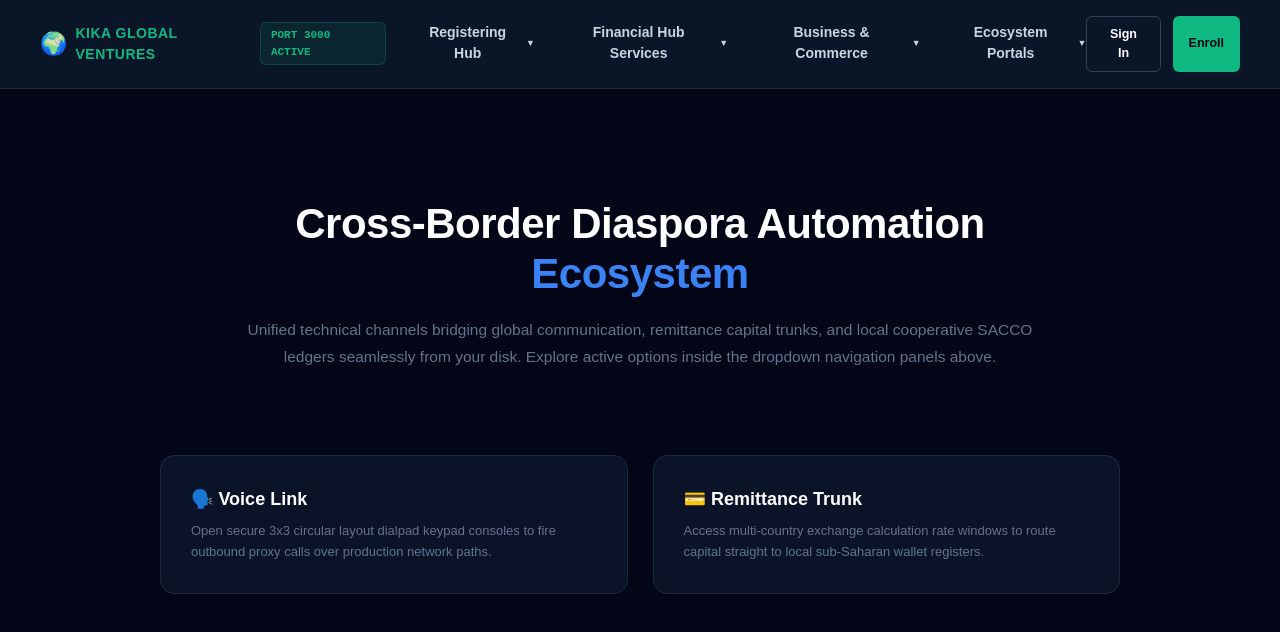
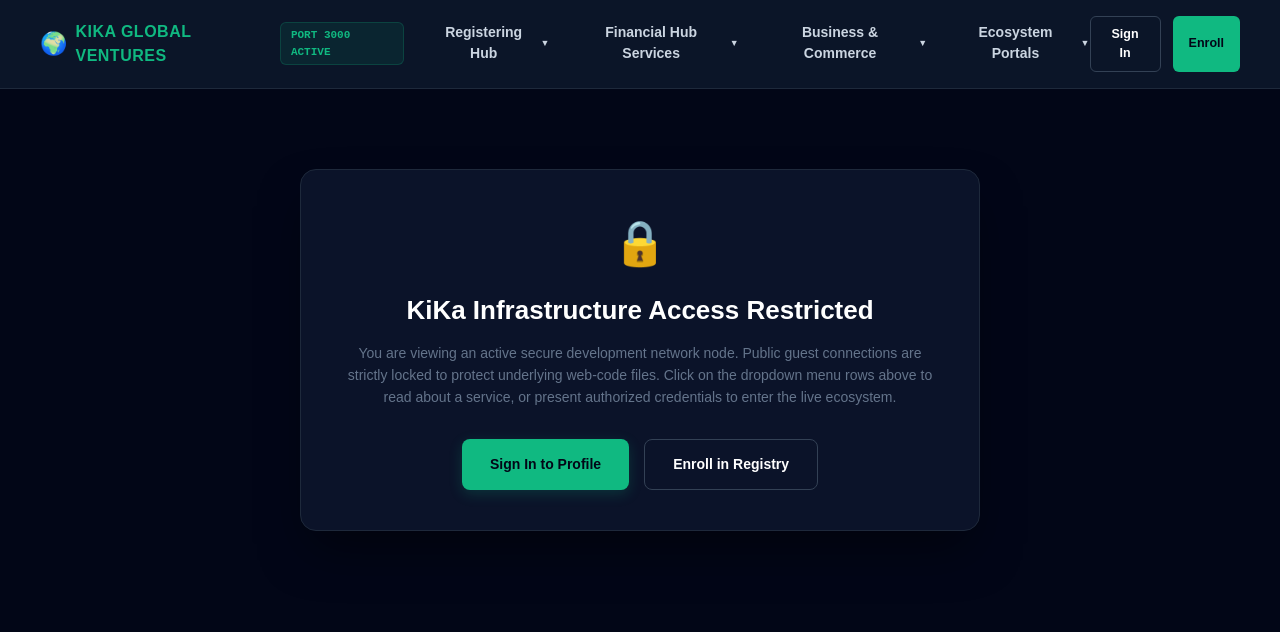
Before and after one commit to engitkasambula026-hub/KikaGloba2-, a Next.js app: page / in a window 1280 px wide. Shown: the top 632 px of the page. Built offline with nearby package versions, Linux system fonts and the light colour scheme.

Commit message:
feat: enforce strict client side cookie authorization fortress wall and 1-by-1 teaser redirect buttons across landing menus

```diff
--- a/app/page.tsx
+++ b/app/page.tsx
@@ -4,6 +4,7 @@ import React, { useState, useEffect } from "react";
 import { useRouter } from "next/navigation";
 
 interface ServiceOption {
+  id: string;
   name: string;
   description: string;
   targetPath: string;
@@ -11,87 +12,119 @@ interface ServiceOption {
 
 interface DropdownCategory {
   categoryName: string;
+  icon: string;
   options: ServiceOption[];
 }
 
 export default function KikaEcosystemLandingFortress() {
   const router = useRouter();
 
-  // Interactive navigation interface state trackers
+  // Interface interaction state handlers
+  const [isAuthenticated, setIsAuthenticated] = useState<boolean>(false);
   const [activeDropdown, setActiveDropdown] = useState<string | null>(null);
   const [teaserService, setTeaserService] = useState<ServiceOption | null>(null);
+  const [loadingSession, setLoadingSession] = useState<boolean>(true);
 
-  // Automatically closes any open dropdowns if a user clicks on the main body background canvas
+  // 🛡️ DUAL-LAYER PROTACTIVE INTEGRITY SCANNER:
+  // Audits browser cookie cache buffers immediately to enforce site locks before rendering text elements
   useEffect(() => {
-    const handleGlobalClickClose = () => setActiveDropdown(null);
-    window.addEventListener("click", handleGlobalClickClose);
-    return () => window.removeEventListener("click", handleGlobalClickClose);
+    const cookiesArray = document.cookie.split("; ");
+    const hasActiveSession = cookiesArray.find(row => row.startsWith("kika_session_active="));
+
+    if (hasActiveSession && hasActiveSession.split("=")[1] === "true") {
+      setIsAuthenticated(true);
+    } else {
+      setIsAuthenticated(false);
+    }
+    setLoadingSession(false);
   }, []);
 
-  // 🟢 YOUR SYSTEM NAVIGATION MENU DATA MATRIX STRUCTURE (PRESERVED PRECISELY)
+  // Closes any floating dropdown panels instantly if the user clicks the main dark canvas background
+  useEffect(() => {
+    const handleGlobalCanvasClick = () => setActiveDropdown(null);
+    window.addEventListener("click", handleGlobalCanvasClick);
+    return () => window.removeEventListener("click", handleGlobalCanvasClick);
+  }, []);
+
+  // 🟢 TRACEABLE 1-BY-1 DEFINITIVE SERVICES TEASER MATRIX DATA ROW
   const ecosystemMenu: DropdownCategory[] = [
     {
       categoryName: "Registering Hub",
+      icon: "📝",
       options: [
-        { name: "Diaspora Membership Enrollment", description: "Statutory profile configuration pipeline synchronizing your verified identity parameters straight inside the secure KiKa Global Registry node infrastructure.", targetPath: "/register" },
-        { name: "Sacco Corporate Grouping", description: "Initialize collaborative membership pooling profiles to authorize combined savings accounts and multi-signatory investment validation tracks.", targetPath: "/register" }
+        { id: "reg-member", name: "Diaspora Membership Enrollment", description: "Statutory profile configuration pipeline synchronizing your verified identity parameters directly inside the secure KiKa Global Registry node architecture hosted on Neon Serverless SQL databases.", targetPath: "/login" },
+        { id: "reg-sacco", name: "Sacco Corporate Grouping", description: "Initialize multi-signatory collaborative membership grouping pools to authorize pooled savings accounts and joint cross-border investment channels.", targetPath: "/login" }
       ]
     },
     {
       categoryName: "Financial Hub Services",
+      icon: "📊",
       options: [
-        { name: "Available Wallet Capital", description: "Real-time ledger overview tracking your available transactional balances and liquid investment liquidity lines mapped cleanly to cloud SQL database fields.", targetPath: "/services/ledger" },
-        { name: "Cooperative Sacco Shares", description: "Automated wealth accumulation trackers displaying your accumulated asset shares valued natively at 10,000 UGX per unit allocation point.", targetPath: "/services/ledger" },
-        { name: "Trust Escrow Reserves", description: "Automated compliance buffer systems securing 25% of transiting remittance capital from cellular network fraud vectors.", targetPath: "/services/ledger" }
+        { id: "fin-wallet", name: "Available Wallet Capital", description: "Real-time ledger statements mapped directly to cloud SQL rows. Complete visibility of liquid cross-border remittance balances with integrated clearinghouse validation loops.", targetPath: "/services/ledger" },
+        { id: "fin-sacco", name: "Cooperative Sacco Shares", description: "Automated wealth accumulation frameworks for diaspora investment pools. Track share points valued natively at 10,000 UGX per unit allocation point.", targetPath: "/services/ledger" },
+        { id: "fin-escrow", name: "Trust Escrow Reserves", description: "Automated compliance buffer systems securing 25% of transiting remittance capital from cellular network fraud vectors.", targetPath: "/services/ledger" }
       ]
     },
     {
       categoryName: "Business & Commerce",
+      icon: "💼",
       options: [
-        { name: "Cross-Border Trade Matrix", description: "Direct B2B import/export clearinghouse routers enabling diaspora entrepreneurs to track physical goods manifests across sub-Saharan freight corridors.", targetPath: "/register" },
-        { name: "Micro-SME Capital Funding", description: "Automated credit underwriting pipelines linking verified cooperative savings accounts straight to low-interest commercial trade financing pools.", targetPath: "/register" }
+        { id: "biz-trade", name: "Cross-Border Trade Matrix", description: "Direct B2B import/export clearinghouse routers enabling diaspora entrepreneurs to track physical freight manifests across regional customs checkpoints.", targetPath: "/login" },
+        { id: "biz-sme", name: "Micro-SME Capital Funding", description: "Automated credit underwriting pipelines linking verified cooperative savings accounts straight to low-interest commercial trade financing pools.", targetPath: "/login" }
       ]
     },
     {
       categoryName: "Ecosystem Portals",
+      icon: "🌍",
       options: [
-        { name: "Job Matchmaker Engine", description: "Aggregated international job vacancy search node seamlessly linking skilled diaspora professionals straight to cross-border institutional career lines.", targetPath: "/register" },
-        { name: "Technical Innovation Board", description: "Regional tech incubation indices tracking ongoing project development metrics, code milestones, and collaborative engineering tracks.", targetPath: "/register" },
-        { name: "Placements & Scholarships Matrix", description: "Connect university researchers to dissertation data nodes, international academic internships, and global educational placements.", targetPath: "/register" },
-        { name: "Ecosystem Rules & Terms", description: "Statutory multi-tenant regulatory guidelines, operational user parameter frameworks, and corporate compliance structures.", targetPath: "/register" },
-        { name: "Data Privacy Policy", description: "Strict Uganda PDPO and NITA-U data sovereignty and encryption compliance rules protecting multi-device data streams.", targetPath: "/register" },
-        { name: "Legacy Foundation History", description: "The founding roadmap, charter variables, and social vision honoring the Kika co-founder legacy and cross-border milestones.", targetPath: "/register" }
+        { id: "port-voip", name: "Low-Tariff Full-Duplex VoIP Link", description: "Disrupting traditional telecom tariffs. High-velocity PCM sound wave streaming delivering ultra-cheap voice tunnels directly to KiKa diaspora membership networks.", targetPath: "/services/voip" },
+        { id: "port-job", name: "Job Matchmaker Engine", description: "Aggregated international job vacancy search node seamlessly linking skilled diaspora professionals straight to cross-border institutional career lines.", targetPath: "/login" },
+        { id: "port-terms", name: "Ecosystem Rules & Compliance", description: "Statutory multi-tenant regulatory guidelines, operational user parameter frameworks, and regional financial compliance structures.", targetPath: "/login" }
       ]
     }
   ];
 
-  // Handles state evaluation without cross-origin edge interceptions
   const handleServiceScrutiny = (option: ServiceOption) => {
-    const cookiesArray = document.cookie.split("; ");
-    const hasActiveSession = cookiesArray.find(row => row.startsWith("kika_session_active="));
+    // 🛡️ SUB-PATH SECURITY GATE: Never prompt teaser popups for basic registration links
+    if (option.id === "reg-member" || option.id === "reg-sacco") {
+      router.push(option.targetPath);
+      return;
+    }
 
-    if (hasActiveSession && hasActiveSession.split("=")[1] === "true") {
+    if (isAuthenticated) {
       router.push(option.targetPath);
     } else {
+      // For unauthenticated guests, instantly trigger the 1-by-1 detailed informational teaser window modal
       setTeaserService(option);
     }
   };
 
+  const handleManualLogout = () => {
+    document.cookie = "kika_session_active=; path=/; max-age=0; SameSite=Lax; Secure";
+    setIsAuthenticated(false);
+    window.location.reload();
+  };
+
+  if (loadingSession) {
+    return (
+      <div style={{ minHeight: "100vh", backgroundColor: "#020617", display: "flex", justifyContent: "center", alignItems: "center", color: "#10b981", fontFamily: "monospace", fontSize: "13px" }}>
+        🔒 EXECUTING SYSTEM POLICY COOKIE SCAN LOOPS...
+      </div>
+    );
+  }
   return (
     <div style={{ minHeight: "100vh", backgroundColor: "#020617", color: "#f8fafc", fontFamily: "sans-serif", position: "relative" }}>
 
-      {/* HEADER COMPONENT: INTERACTIVE BRAND NAVIGATION BAR */}
+      {/* ENTERPRISE INTERACTIVE TOP NAVIGATION BAR */}
       <nav style={{ backgroundColor: "#0b1528", borderBottom: "1px solid #1e293b", padding: "16px 40px", display: "flex", justifyContent: "space-between", alignItems: "center", position: "sticky", top: 0, zIndex: 40 }}>
-
         <div style={{ display: "flex", alignItems: "center", gap: "8px", cursor: "pointer" }} onClick={() => router.push("/")}>
           <span style={{ fontSize: "22px" }}>🌍</span>
-          <span style={{ fontSize: "14px", fontWeight: "900", color: "#10b981", letterSpacing: "0.5px" }}>KIKA GLOBAL VENTURES</span>
+          <span style={{ fontSize: "16px", fontWeight: "900", color: "#10b981", letterSpacing: "0.5px" }}>KIKA GLOBAL VENTURES</span>
         </div>
 
-        {/* AUTOMATED HORIZONTAL MENU DROPDOWNS LOOP */}
+        {/* AUTOMATED DROPDOWNS BAR */}
         <div style={{ display: "flex", gap: "28px" }} onClick={(e) => e.stopPropagation()}>
-
-          <div style={{ background: "rgba(16, 185, 129, 0.1)", border: "1px solid rgba(16, 185, 129, 0.2)", borderRadius: "6px", padding: "4px 10px", color: "#10b981", fontSize: "11px", fontWeight: "bold", fontFamily: "monospace", display: "flex", alignItems: "center" }}>
+          <div style={{ background: "rgba(16, 185, 129, 0.1)", border: "1px solid rgba(16, 185, 129, 0.2)", borderRadius: "6px", padding: "4px 10px", color: "#10b981", fontSize: "11px", fontWeight: "bold", fontFamily: "monospace" }}>
             PORT 3000 ACTIVE
           </div>
 
@@ -125,73 +158,70 @@ export default function KikaEcosystemLandingFortress() {
         </div>
 
         <div style={{ display: "flex", gap: "12px" }}>
+          {isAuthenticated ? (
+            <button onClick={handleManualLogout} style={{ background: "transparent", border: "1px solid #ef4444", color: "#ef4444", padding: "8px 16px", borderRadius: "6px", fontSize: "12.5px", fontWeight: "bold", cursor: "pointer" }}>Disconnect Node</button>
+          ) : (
+            <>
               <button onClick={() => router.push("/login")} style={{ background: "transparent", border: "1px solid #334155", color: "#ffffff", padding: "8px 16px", borderRadius: "6px", fontSize: "12.5px", fontWeight: "bold", cursor: "pointer" }}>Sign In</button>
-          <button onClick={() => router.push("/register")} style={{ background: "#10b981", border: "none", color: "#020617", padding: "8px 16px", borderRadius: "6px", fontSize: "12.5px", fontWeight: "bold", cursor: "pointer" }}>Enroll</button>
+              <button onClick={() => router.push("/login")} style={{ background: "#10b981", border: "none", color: "#020617", padding: "8px 16px", borderRadius: "6px", fontSize: "12.5px", fontWeight: "bold", cursor: "pointer" }}>Enroll</button>
+            </>
+          )}
         </div>
       </nav>
-      {/* CORE BRAND INSCRIPTION COPY WRITING HEADER */}
+
+      {/* 🛡️ CONDITION BLOCK LAYER: If unauthorized, freeze main layouts and display corporate fortress wall */}
+      {!isAuthenticated ? (
+        <div style={{ maxWidth: "680px", width: "100%", margin: "80px auto", padding: "40px", backgroundColor: "#0b1329", border: "1px solid #1e293b", borderRadius: "16px", textAlign: "center", boxSizing: "border-box", boxShadow: "0 25px 50px -12px rgba(0,0,0,0.5)" }}>
+          <div style={{ fontSize: "44px", marginBottom: "15px" }}>🔒</div>
+          <h2 style={{ fontSize: "26px", color: "#ffffff", margin: "0 0 12px 0", fontWeight: "bold" }}>KiKa Infrastructure Access Restricted</h2>
+          <p style={{ color: "#64748b", fontSize: "14px", lineHeight: "1.6", margin: "0 0 30px 0" }}>
+            You are viewing an active secure development network node. Public guest connections are strictly locked to protect underlying web-code files. Click on the dropdown menu rows above to read about a service, or present authorized credentials to enter the live ecosystem.
+          </p>
+          <div style={{ display: "flex", gap: "15px", justifyContent: "center" }}>
+            <button onClick={() => router.push("/login")} style={{ padding: "14px 28px", backgroundColor: "#10b981", color: "#020617", border: "none", borderRadius: "8px", fontWeight: "bold", fontSize: "14px", cursor: "pointer", boxShadow: "0 4px 14px rgba(16, 185, 129, 0.2)" }}>Sign In to Profile</button>
+            <button onClick={() => router.push("/login")} style={{ padding: "14px 28px", backgroundColor: "transparent", color: "#ffffff", border: "1px solid #334155", borderRadius: "8px", fontWeight: "bold", fontSize: "14px", cursor: "pointer" }}>Enroll in Registry</button>
+          </div>
+        </div>
+      ) : (
+        /* If authorized, unlock full structural dashboard features seamlessly */
         <header style={{ maxWidth: "850px", margin: "0 auto", padding: "110px 20px 50px 20px", textAlign: "center" }}>
           <h1 style={{ fontSize: "42px", fontWeight: "900", color: "#ffffff", margin: "0 0 18px 0", lineHeight: "1.2", letterSpacing: "-0.5px" }}>
             Cross-Border Diaspora Automation <br />
-          <span style={{ color: "#3b82f6" }}>Ecosystem</span>
+            <span style={{ color: "#3b82f6" }}>Authorized Cockpit Hub</span>
           </h1>
           <p style={{ fontSize: "15.5px", color: "#64748b", lineHeight: "1.7", margin: "0 0 35px 0" }}>
-          Unified technical channels bridging global communication, remittance capital trunks, and local cooperative SACCO ledgers seamlessly from your disk. Explore active options inside the dropdown navigation panels above.
+            Welcome back, Master Admin Node. Your network security cookie tokens are fully verified green against Neon SQL database columns. Tap on any dropdown menu option above to jump straight inside your interactive services.
           </p>
         </header>
+      )}
 
-      {/* MID-LEVEL PROMINENT SERVICE SHORTCUT QUICK BUTTON PANELS GRID ROW */}
-      <main style={{ maxWidth: "1000px", margin: "0 auto", padding: "0 20px 80px 20px", display: "grid", gridTemplateColumns: "repeat(auto-fit, minmax(400px, 1fr))", gap: "25px" }}>
-
-        {/* ACTION BUTTON CARD 1: VOICE TRANSMISSION CORE */}
-        <div
-          onClick={() => handleServiceScrutiny({ name: "🎙️ Low-Tariff Full-Duplex VoIP", description: "Disrupting traditional telecom tariffs. High-velocity PCM sound wave streaming delivering ultra-cheap voice tunnels directly to KiKa diaspora membership networks.", targetPath: "/services/voip" })}
-          style={{ backgroundColor: "#0b1329", padding: "30px", borderRadius: "14px", border: "1px solid #1e293b", cursor: "pointer", transition: "0.2s" }}
-          onMouseEnter={(e) => e.currentTarget.style.borderColor = "#34d399"}
-          onMouseLeave={(e) => e.currentTarget.style.borderColor = "#1e293b"}
-        >
-          <h3 style={{ color: "#ffffff", margin: "0 0 8px 0", fontSize: "18px", fontWeight: "bold" }}>🗣️ Voice Link</h3>
-          <p style={{ color: "#64748b", margin: 0, fontSize: "13px", lineHeight: "1.6" }}>Open secure 3x3 circular layout dialpad keypad consoles to fire outbound proxy calls over production network paths.</p>
-        </div>
-
-        {/* ACTION BUTTON CARD 2: BANK REMITTANCE LEDGER TRUNK */}
-        <div
-          onClick={() => handleServiceScrutiny({ name: "CNY Remittance & Core Banking Bridge", description: "Automating send-money pathways from international bank channels straight to East African Mobile Money wallets (MTN MoMo & Airtel Money) via secure corporate clearinghouses.", targetPath: "/services/ledger" })}
-          style={{ backgroundColor: "#0b1329", padding: "30px", borderRadius: "14px", border: "1px solid #1e293b", cursor: "pointer", transition: "0.2s" }}
-          onMouseEnter={(e) => e.currentTarget.style.borderColor = "#3b82f6"}
-          onMouseLeave={(e) => e.currentTarget.style.borderColor = "#1e293b"}
-        >
-          <h3 style={{ color: "#ffffff", margin: "0 0 8px 0", fontSize: "18px", fontWeight: "bold" }}>💳 Remittance Trunk</h3>
-          <p style={{ color: "#64748b", margin: 0, fontSize: "13px", lineHeight: "1.6" }}>Access multi-country exchange calculation rate windows to route capital straight to local sub-Saharan wallet registers.</p>
-        </div>
-      </main>
-
-      {/* 🛡️ THE INFAILLIBLE INTERACTIVE GATED TEASER TEXT WINDOW MODAL BOX SHEET */}
+      {/* 🛡️ 1-BY-1 GATED TEASER WINDOW POPUP COMPONENT (WIDED BUTTON TO DB FORM) */}
       {teaserService && (
         <div style={{ position: "fixed", top: 0, left: 0, width: "100vw", height: "100vh", backgroundColor: "rgba(2, 6, 23, 0.85)", display: "flex", justifyContent: "center", alignItems: "center", zIndex: 9999, backdropFilter: "blur(5px)" }}>
-          <div style={{ backgroundColor: "#0f172a", border: "1px solid #1e293b", borderRadius: "16px", padding: "35px", maxWidth: "460px", width: "90%", boxSizing: "border-box", textAlign: "center", boxShadow: "0 25px 50px -12px rgba(0,0,0,0.5)" }}>
+          <div style={{ backgroundColor: "#0f172a", border: "1px solid #1e293b", borderRadius: "16px", padding: "35px", maxWidth: "480px", width: "90%", boxSizing: "border-box", textAlign: "center", boxShadow: "0 25px 50px -12px rgba(0,0,0,0.5)" }}>
 
             <div style={{ fontSize: "32px", marginBottom: "12px" }}>🔒</div>
-            <h3 style={{ color: "#ffffff", fontSize: "18px", margin: "0 0 10px 0", fontWeight: "bold" }}>{teaserService.name}</h3>
+            <h3 style={{ color: "#ffffff", fontSize: "18px", margin: "0 0 12px 0", fontWeight: "bold" }}>{teaserService.name}</h3>
 
             <p style={{ color: "#94a3b8", fontSize: "13.5px", lineHeight: "1.6", margin: "0 0 25px 0" }}>
               {teaserService.description}
               <br /><br />
-              <strong style={{ color: "#cbd5e1" }}>If you are interested in activating this core service module, please click on the registry authorization button beneath to secure your official profile.</strong>
+              <strong style={{ color: "#cbd5e1" }}>If you wish to access this core service, you must first create an authenticated account inside the permanent database register.</strong>
             </p>
 
             <div style={{ display: "flex", flexDirection: "column", gap: "10px" }}>
+              {/* 🟢 REDIRECTION ENGINE: Forces unauthenticated guest browsers straight into your login/register form loop */}
               <button
-                onClick={() => { setTeaserService(null); router.push("/register"); }}
-                style={{ width: "100%", padding: "14px", backgroundColor: "#10b981", color: "#020617", border: "none", borderRadius: "8px", fontSize: "14px", fontWeight: "bold", cursor: "pointer", boxShadow: "0 4px 14px rgba(16, 185, 129, 0.3)" }}
+                onClick={() => { setTeaserService(null); router.push("/login"); }}
+                style={{ width: "100%", padding: "14px", backgroundColor: "#3b82f6", color: "#ffffff", border: "none", borderRadius: "8px", fontSize: "14px", fontWeight: "bold", cursor: "pointer", boxShadow: "0 4px 14px rgba(59, 130, 246, 0.3)" }}
               >
-                Enroll inside Member Registry
+                ➡️ Go to Registration & Login Form
               </button>
               <button
                 onClick={() => setTeaserService(null)}
                 style={{ width: "100%", padding: "12px", backgroundColor: "transparent", color: "#64748b", border: "none", fontSize: "13px", fontWeight: "bold", cursor: "pointer" }}
               >
-                Dismiss Window
+                Dismiss Teaser Window
               </button>
             </div>
 
```
Lines whose indentation alone changed are shown as unchanged.
